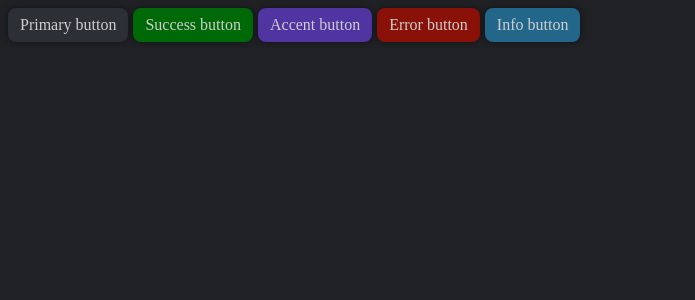
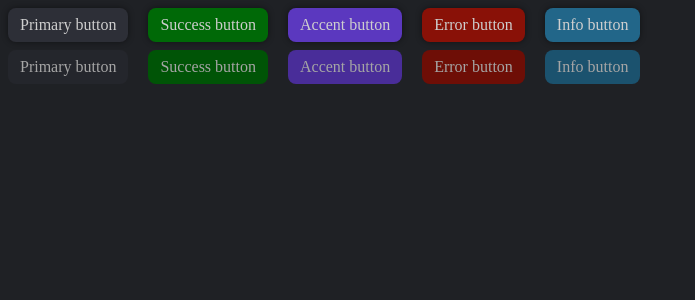
Before and after one commit to Crinax/cryptography, a Vue app: page /components in a window 1280 px wide. Shown: the top 300 px of the page, without its empty margins (0-695 px from the left). Built offline with nearby package versions, Linux system fonts and the light colour scheme.

Commit message:
style(all): all files formatted, change accent color, add blocked buttons

```diff
--- a/src/App.vue
+++ b/src/App.vue
@@ -6,5 +6,4 @@ import { RouterView } from 'vue-router';
   <RouterView />
 </template>
 
-<style scoped>
-</style>
+<style scoped></style>
--- a/src/assets/main.scss
+++ b/src/assets/main.scss
@@ -1,9 +1,9 @@
-
 body {
   background-color: #1f2125;
 }
 
-button, [role="button"] {
+button,
+[role='button'] {
   cursor: pointer;
 }
 
@@ -12,8 +12,9 @@ button, [role="button"] {
   --color__success: #006907;
   --color__error: #891107;
   --color__info: #226689;
-  --color__accent: #5034a2;
+  --color__accent: #5b38bf;
   --text-color: #cecece;
 
   color: var(--text-color);
+  box-sizing: border-box;
 }
--- a/src/components/AppButton.vue
+++ b/src/components/AppButton.vue
@@ -3,19 +3,25 @@ import { computed } from 'vue';
 
 export interface AppButtonProps {
   kind?: 'primary' | 'success' | 'accent' | 'error' | 'info';
+  block?: boolean;
 }
 
 export interface AppButtonSlots {
-  icon?(): any,
+  icon?(): any;
 }
 
-const props = withDefaults(defineProps<AppButtonProps>(), { kind: 'primary' });
+const props = withDefaults(defineProps<AppButtonProps>(), {
+  kind: 'primary',
+  block: false,
+});
+
 const buttonClasses = computed(() => {
+  const blockClass = props.block ? ['app-button__block'] : [];
   if (props.kind === 'primary') {
-    return ['app-button'];
+    return ['app-button', ...blockClass];
   }
 
-  return ['app-button', `app-button__${props.kind}`];
+  return ['app-button', `app-button__${props.kind}`, ...blockClass];
 });
 const slots = defineSlots<AppButtonSlots>();
 </script>
@@ -41,15 +47,15 @@ const slots = defineSlots<AppButtonSlots>();
   display: flex;
   gap: 4px;
   font-size: 16px;
-  transition: .1s;
+  transition: 0.1s;
 
   &-icon {
-    width: 12px;
-    height: 12px;
+    max-width: 12px;
+    max-height: 12px;
   }
 
   &:active {
-    box-shadow: 0px 0px 0px 0px #00000075
+    box-shadow: 0px 0px 0px 0px #00000075;
   }
 
   &:hover {
@@ -71,5 +77,15 @@ const slots = defineSlots<AppButtonSlots>();
   &__info {
     background-color: var(--color__info);
   }
+
+  &__block {
+    filter: brightness(80%);
+    box-shadow: none;
+    cursor: not-allowed;
+
+    &:hover {
+      filter: brightness(80%);
+    }
+  }
 }
 </style>
--- a/src/router/index.ts
+++ b/src/router/index.ts
@@ -12,8 +12,8 @@ const router = createRouter({
       path: '/components',
       name: 'components',
       component: () => import('@/views/ComponentView.vue'),
-      beforeEnter: () => import.meta.env.DEV
-    }
+      beforeEnter: () => import.meta.env.DEV,
+    },
   ],
 });
 
--- a/src/views/ComponentView.vue
+++ b/src/views/ComponentView.vue
@@ -1,6 +1,5 @@
 <script setup lang="ts">
 import AppButton from '@/components/AppButton.vue';
-
 </script>
 
 <template>
@@ -11,11 +10,19 @@ import AppButton from '@/components/AppButton.vue';
     <AppButton kind="error">Error button</AppButton>
     <AppButton kind="info">Info button</AppButton>
   </div>
+  <div class="app-components buttons">
+    <AppButton kind="primary" block>Primary button</AppButton>
+    <AppButton kind="success" block>Success button</AppButton>
+    <AppButton kind="accent" block>Accent button</AppButton>
+    <AppButton kind="error" block>Error button</AppButton>
+    <AppButton kind="info" block>Info button</AppButton>
+  </div>
 </template>
 
 <style scoped>
 .app-components.buttons {
   display: flex;
-  gap: 5px;
+  gap: 20px;
+  margin-bottom: 8px;
 }
 </style>
```
